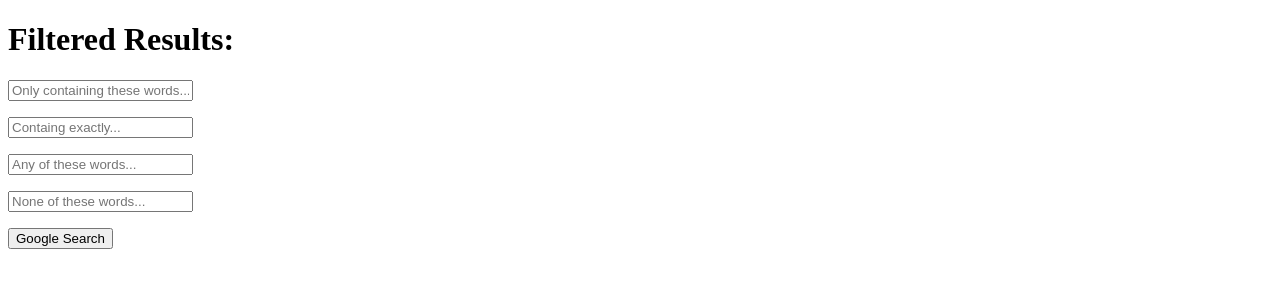
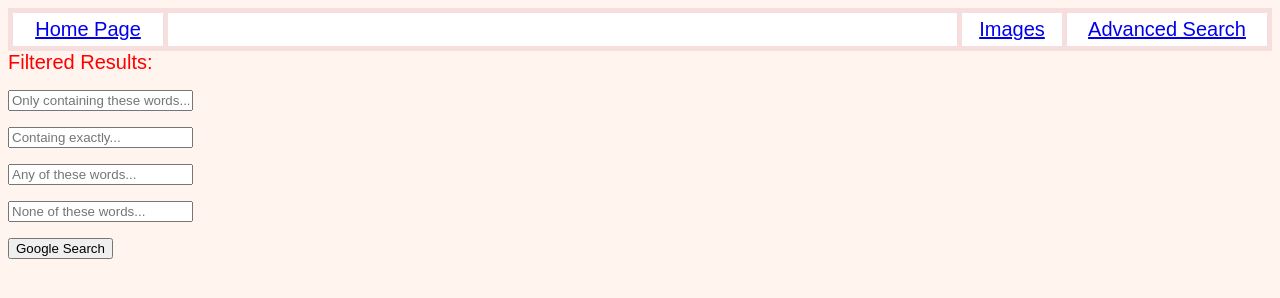
Before and after one commit to ebajramiGit/GoogleSearch, a plain HTML site: page AdvancedSearch.html in a window 1280 px wide. Drawn offline with Linux system fonts and the light colour scheme.

Commit message:
Formatting updates

```diff
--- a/AdvancedSearch.html
+++ b/AdvancedSearch.html
@@ -2,14 +2,20 @@
     <html lang="en">
         <head>
             <title>Advanced Search</title>
+            <link rel="stylesheet" href="style.css">
         </head>
         <body>
-            <h1>Filtered Results:</h1>
+            <div id="grid">
+                <div class="grid-item"><a href="index.html">Home Page</a></div>
+                <div class="grid-item"></div>
+                <div class="grid-item"><a href="ImagesSearch.html">Images</a></div>
+                <div class="grid-item"><a href="AdvancedSearch.html">Advanced Search</a></div>
+            </div>
+            <div id="subheading2">Filtered Results:</div>
             <form action="https://www.google.com/search">
                 <p><input type="text" name="as_q" placeholder="Only containing these words..."></p>
 
                 <p><input type="text" name="as_epq" placeholder="Containg exactly..."></p>
-                <input type="hidden" name="as_q" value="">
 
                 <p><input type="text" name="as_oq" placeholder="Any of these words..."></p>
 
--- a/style.scss
+++ b/style.scss
@@ -1,10 +1,15 @@
 $centered: center;
+$leftalign: left;
 $textSize: 20px;
+$font: Arial, Helvetica, sans-serif;
+$subheading2color: red;
+$subheading2fontsize: 20px;
     @media (min-width: 600px) {
         body {
             background-color: seashell;
-            text-align: $centered;
+            text-align: $leftalign;
             text-size-adjust: $textSize;
+            font-family: $font
         }
     }
 
@@ -12,9 +17,18 @@ $textSize: 20px;
         body {
             background-color: lavender;
             text-align: $centered;
+            font-family: $font;
         }
     }
+    #subheading2 {
+        color: $subheading2color;
+        font-size: $subheading2fontsize;
 
+    }
+
+    #mainSearch {
+        text-align: $centered;
+    }
     #grid {
         background-color: rgb(247, 222, 222);
         display: grid;
@@ -22,6 +36,8 @@ $textSize: 20px;
         grid-column-gap: 5px;
         grid-row-gap: 5px;
         grid-template-columns: 150px auto 100px 200px;
+        text-align: $centered;
+
 
     }
 
@@ -29,4 +45,5 @@ $textSize: 20px;
         background-color: white;
         font-size: 20px;
         padding: 5px;
+        font-family: $font;
     }
```
Also changed, not shown: ImagesSearch.html (+7 -0 lines), index.html (+4 -2 lines), style.css, 1 other file.
